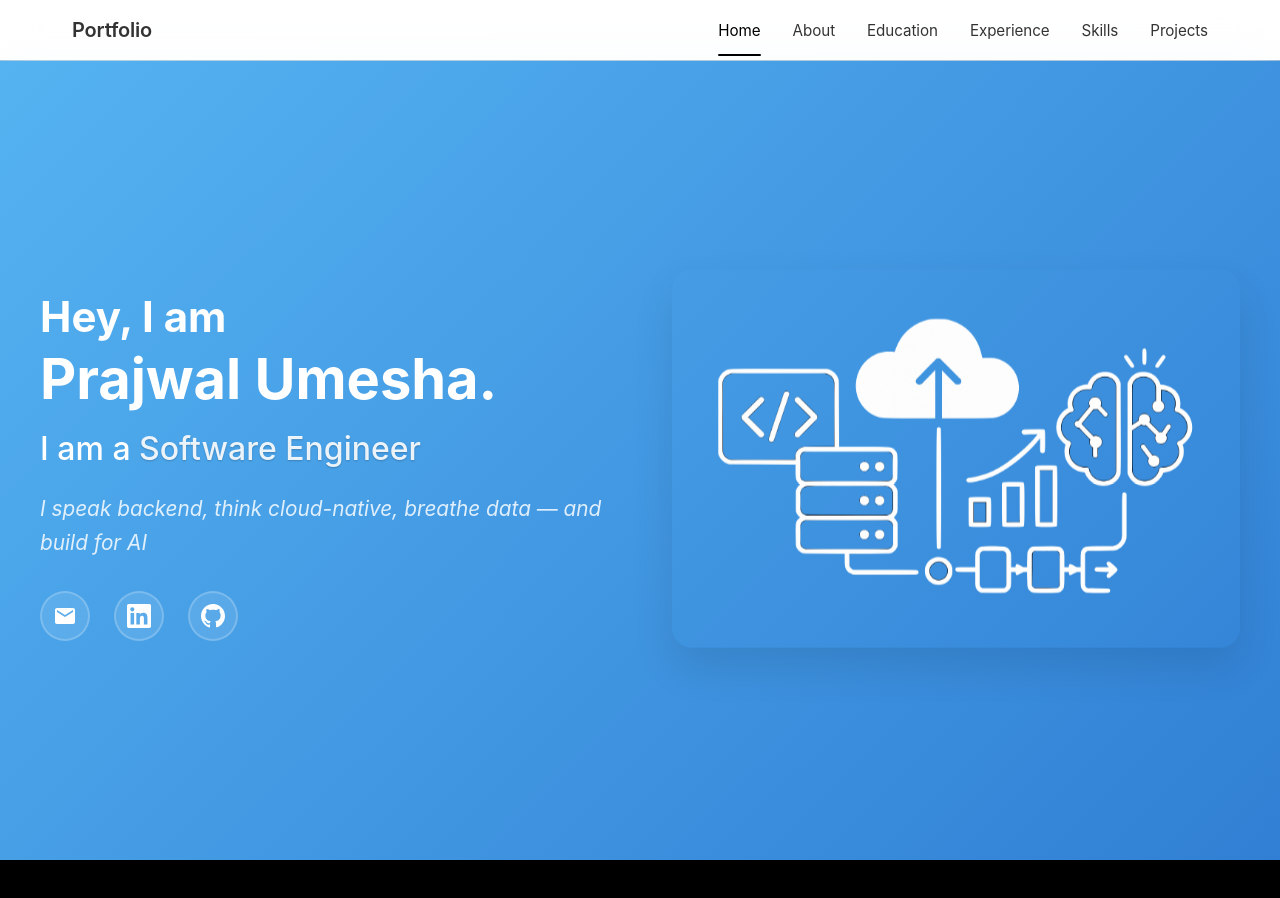
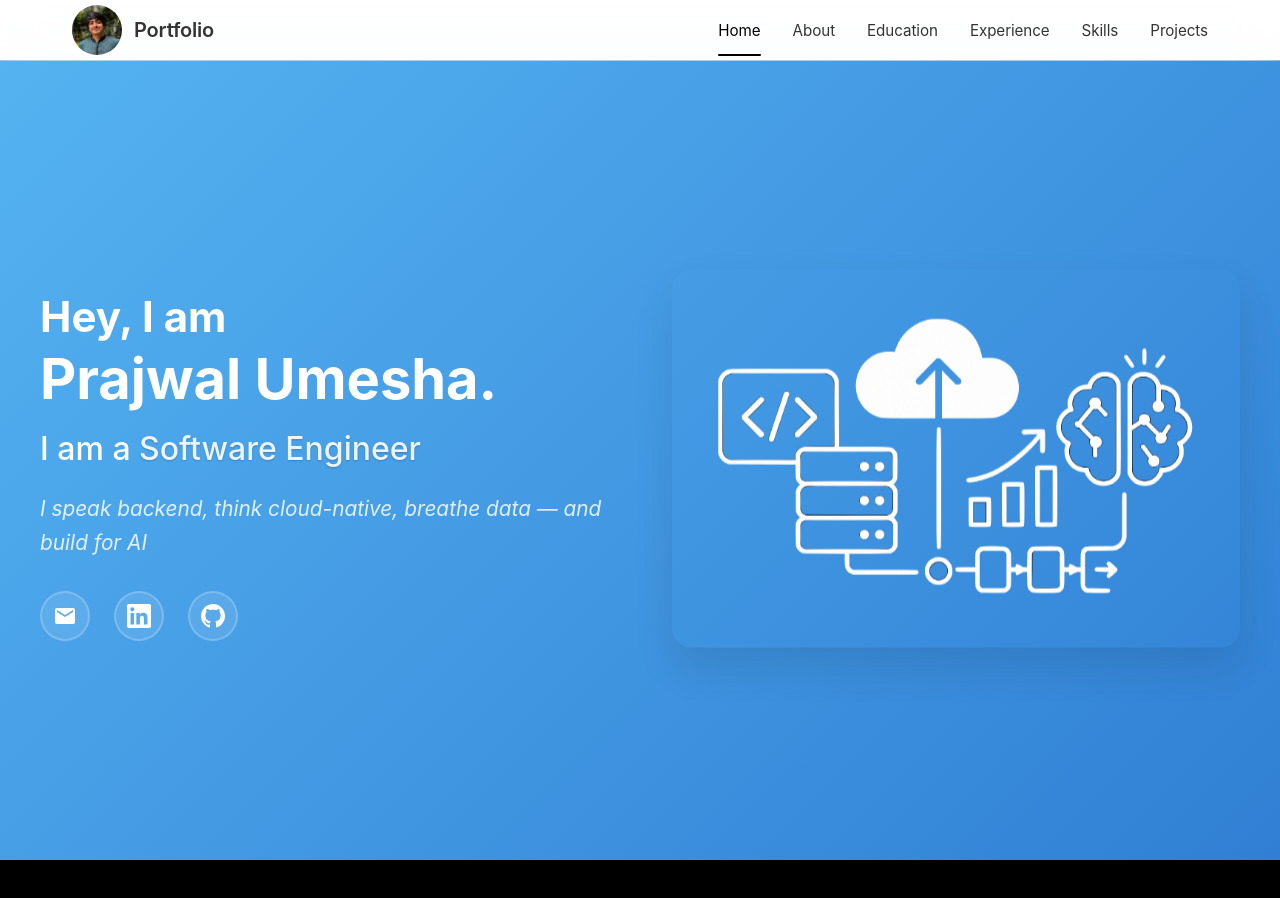
Before and after one commit to prajwal-u2/personal-portfolio, a React (Vite) app: page / in a window 1280 px wide. Shown: the top 898 px of the page. Built offline with nearby package versions, Linux system fonts and the light colour scheme.

Commit message:
photo added

```diff
--- a/src/components/Navbar.css
+++ b/src/components/Navbar.css
@@ -85,6 +85,19 @@
   justify-content: space-between;
   padding: 0 2rem;
   height: 60px;
+}
+
+.navbar-brand {
+  display: flex;
+  align-items: center;
+  gap: 0.75rem;
+}
+
+.navbar-photo {
+  height: 50px;
+  width: 50px;
+  border-radius: 50%;
+  object-fit: cover;
 }
 
 .navbar-brand span {
--- a/src/components/Navbar.jsx
+++ b/src/components/Navbar.jsx
@@ -1,4 +1,5 @@
 import React, { useState, useEffect } from 'react';
+import myPhoto from '../assets/images/my_photo.png';
 import './Navbar.css';
 
 function Navbar() {
@@ -61,6 +62,7 @@ function Navbar() {
     <nav className={`navbar navbar-${navbarTheme}`}>
       <div className="navbar-container">
         <div className="navbar-brand">
+          <img src={myPhoto} alt="Prajwal" className="navbar-photo" />
           <span>Portfolio</span>
         </div>
         <ul className="navbar-menu">
```
Also changed, not shown: src/assets/images/my_photo.png (added), 1 other file (tests, documents, lock files or other folders).
